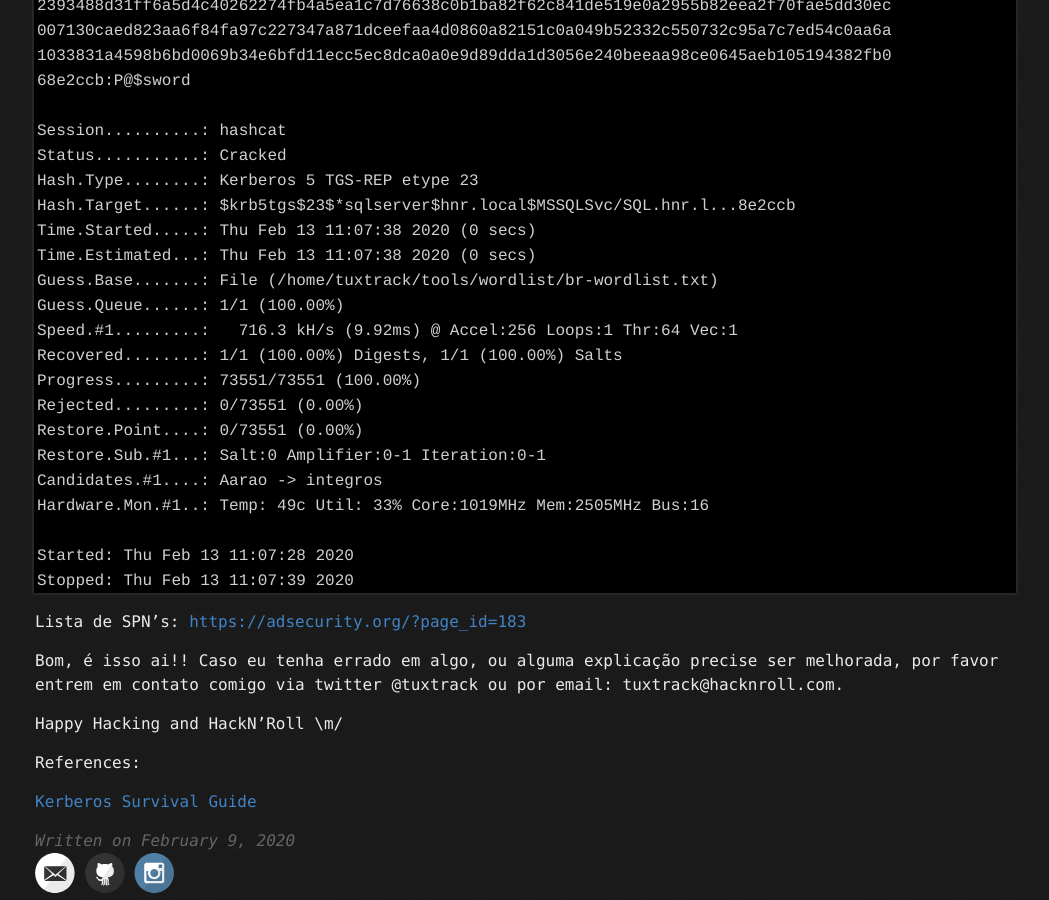
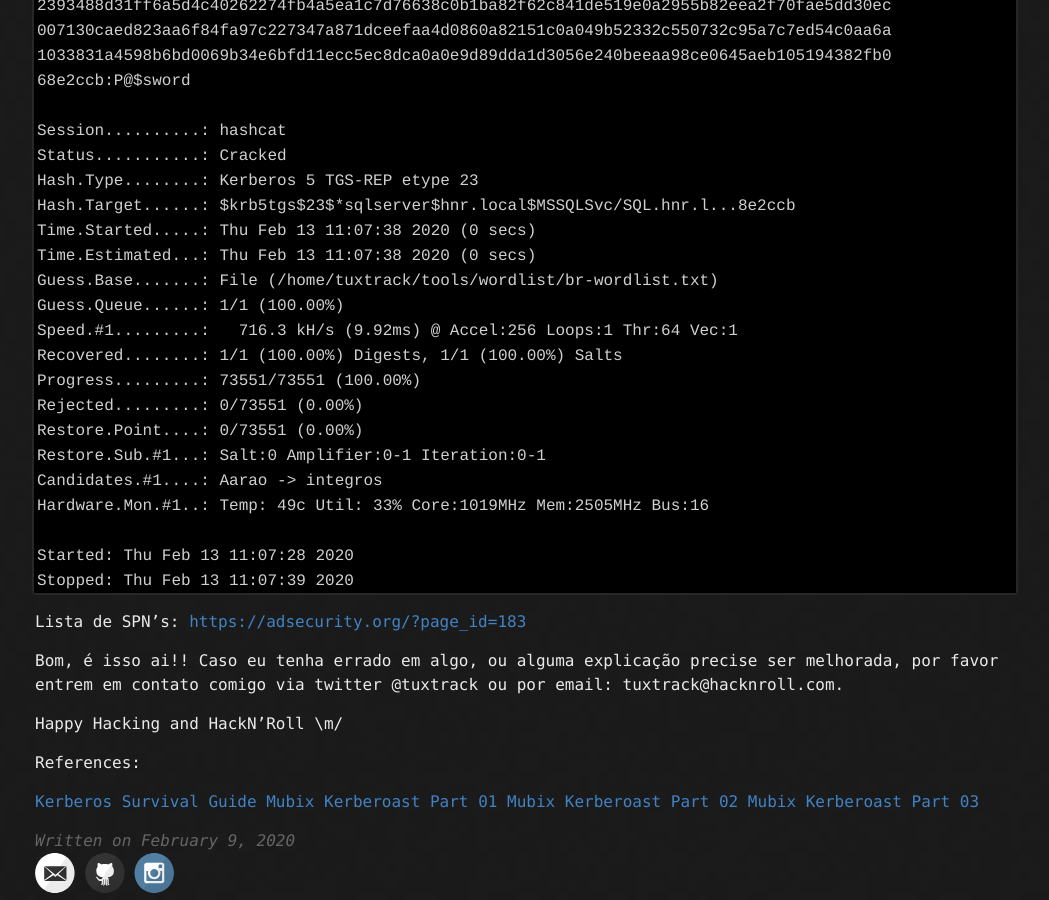
Before and after one commit to tuxtrack-zz/tuxtrack.github.io, a Jekyll site: the page built from _posts/2020-02-09-kerberos101.md, in a window 1280 px wide and 900 px high, scrolled down 7449 px. Shown: the whole window, without its empty margins (115-1164 px from the left). Built offline with Jekyll 4.4.1, drawn with Linux system fonts in a browser that asks for light colours.

Commit message:
Update 2020-02-09-kerberos101.md

```diff
--- a/_posts/2020-02-09-kerberos101.md
+++ b/_posts/2020-02-09-kerberos101.md
@@ -251,3 +251,6 @@
 References:
 
 [Kerberos Survival Guide](https://social.technet.microsoft.com/wiki/contents/articles/4209.kerberos-survival-guide.aspx)
+[Mubix Kerberoast Part 01](https://malicious.link/post/2016/kerberoast-pt1/)
+[Mubix Kerberoast Part 02](https://malicious.link/post/2016/kerberoast-pt2/)
+[Mubix Kerberoast Part 03](https://malicious.link/post/2016/kerberoast-pt3/)
```
